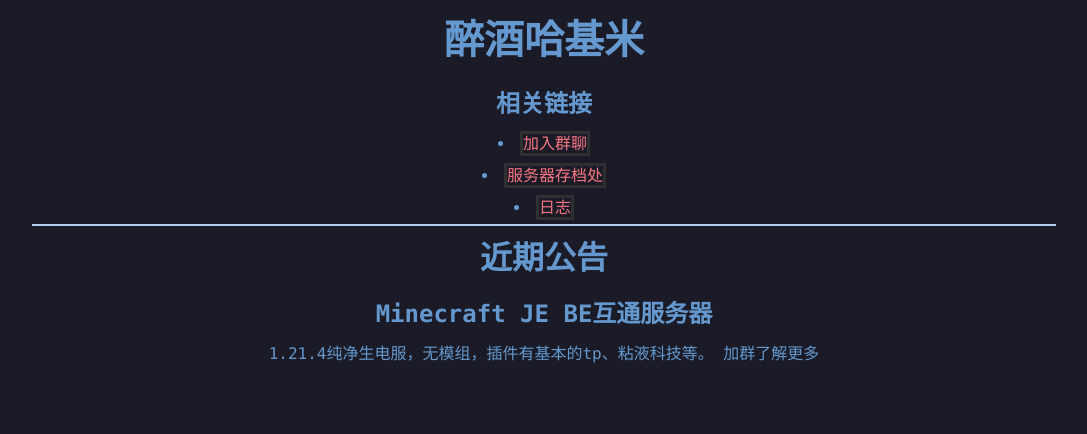
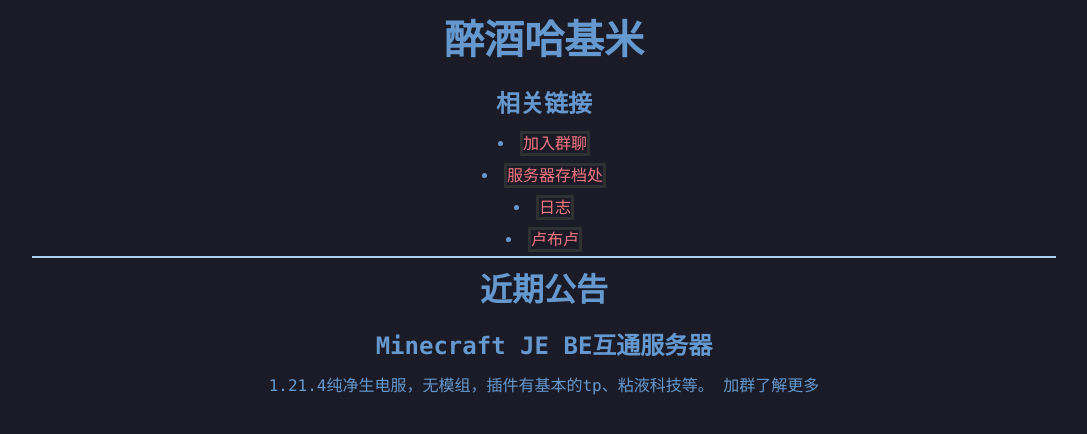
Before and after one commit to ZJHaJiMi/ZJHaJiMi.github.io, a plain HTML site: page index.html in a window 1280 px wide. Shown: the whole page, without its empty margins (96-1183 px from the left). Drawn offline with Linux system fonts and the light colour scheme.

Commit message:
Update index.html

```diff
--- a/index.html
+++ b/index.html
@@ -67,6 +67,10 @@
       <li class="links">
         <a href="https://github.com/ZJHaJiMi/ZJHaJiMi.github.io/tree/main/logs">日志</a>
       </li>
+
+      <li class="links">
+        <a href="LBL/index.html">卢布卢</a>
+      </li>
     </table>
   </div>
   <HR color="#abcdef" size="2">
```
